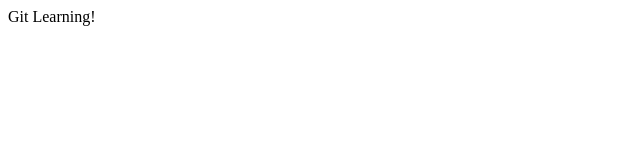
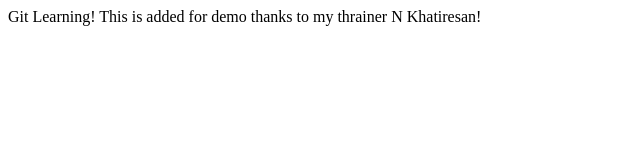
Before and after one commit to BMell04/demoproject, a plain HTML site: page WebContent/index.html in a window 1280 px wide. Shown: the whole page, without its empty margins (0-640 px from the left). Drawn offline with Linux system fonts and the light colour scheme.

Commit message:
This is my second commit

```diff
--- a/WebContent/index.html
+++ b/WebContent/index.html
@@ -6,5 +6,6 @@
 </head>
 <body>
 	Git Learning!
+	This is added for demo thanks to my thrainer N Khatiresan!
 </body>
 </html>
```
